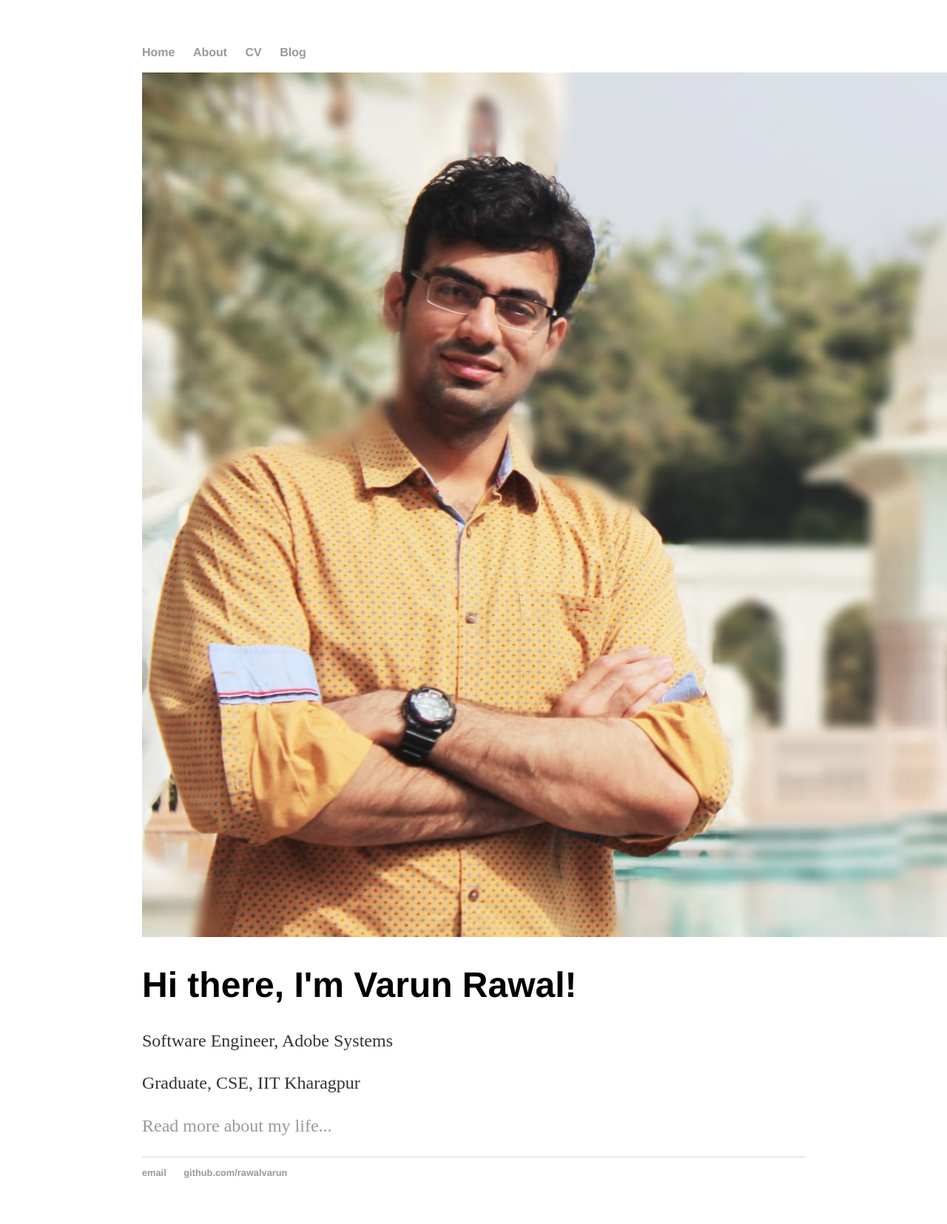
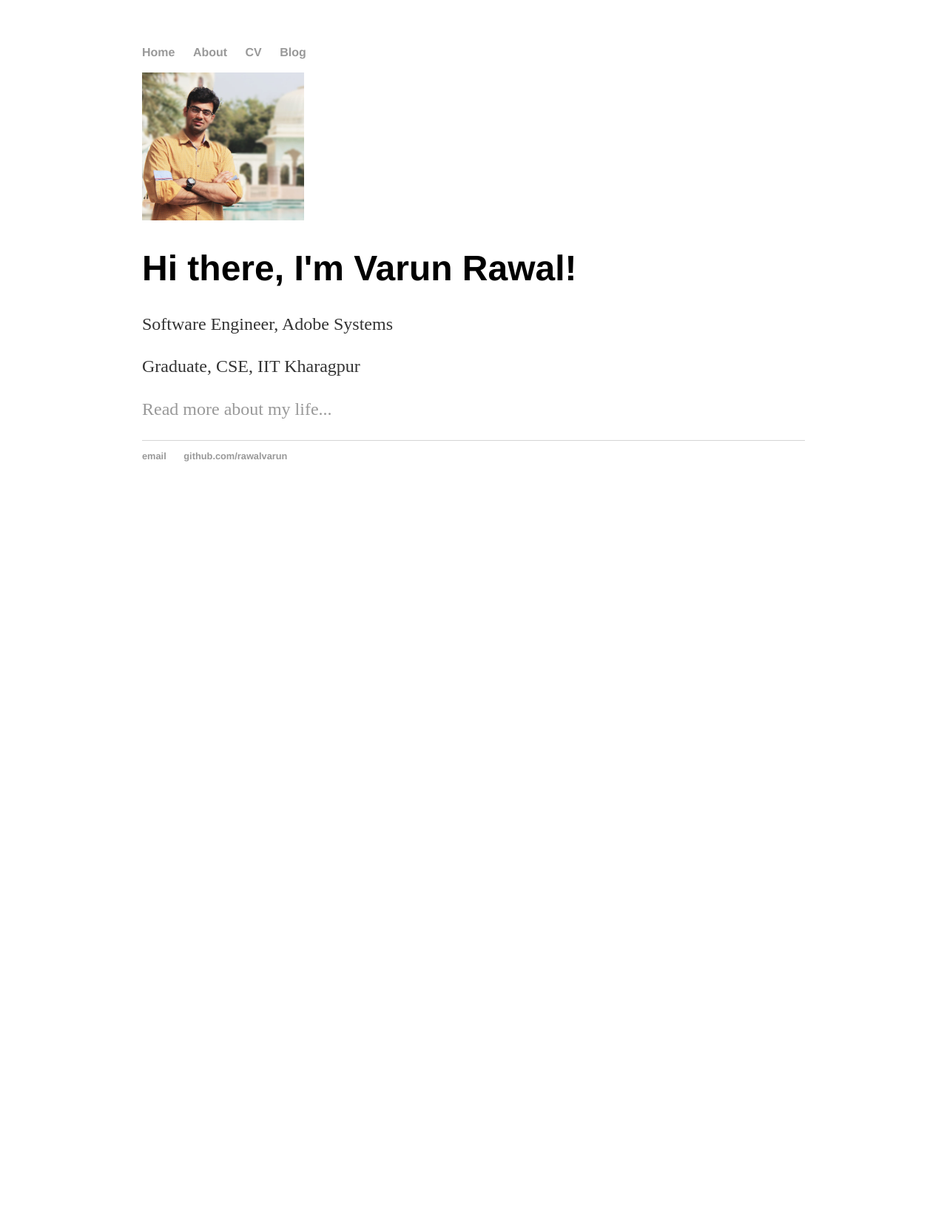
Before and after one commit to rawalvarun/rawalvarun.github.io, a Jekyll site: the page built from index.html, in a window 1280 px wide. Shown: the whole page at 74% size. Built offline with Jekyll 4.4.1, drawn with Linux system fonts in a browser that asks for light colours; after the commit the page ends 900 px from its top, so only the background shows below that.

Commit message:
change size of pic

```diff
--- a/index.html
+++ b/index.html
@@ -5,7 +5,7 @@ title: Varun Rawal, Flawless Coder and Researcher
 
 		<div class="blurb">
 		<div class="profilePhoto" style="border-radius:'50%';">
-			<img src="images/profilePhoto_VR.jpeg" height="30%">
+			<img src="images/profilePhoto_VR.jpeg" style="max-height: 200px;" height="30%">
 		</div>
 			<h1>Hi there, I'm Varun Rawal!</h1>
 			<p> Software Engineer, Adobe Systems</p>
```
